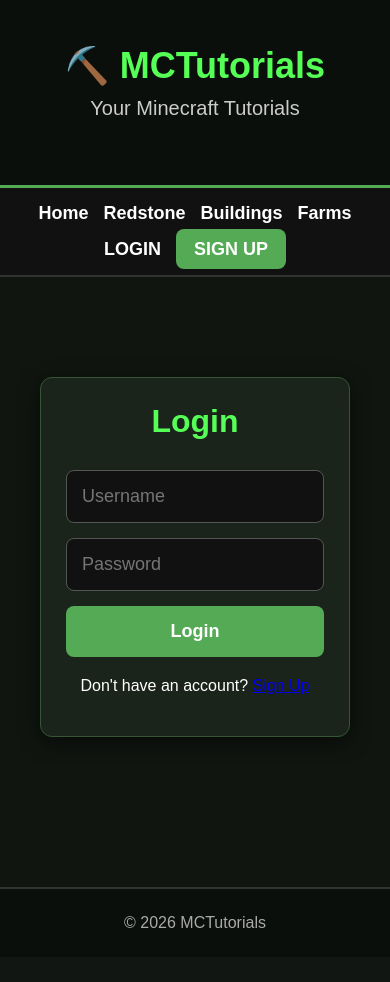
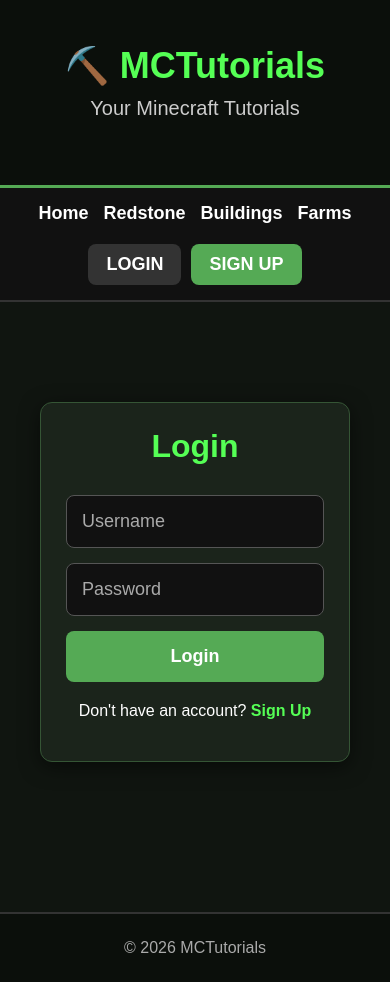
Before and after one commit to monaheiermeier-png/MCTutorials, a Flask app: page /login in a window 390 px wide. Before the commit the page ends 928 px from the top, so only its background shows below. Run offline with Flask 3, Linux system fonts and the light colour scheme.

Commit message:
style.css

```diff
--- a/static/style.css
+++ b/static/style.css
@@ -43,23 +43,39 @@ nav {
     display: flex;
     align-items: center;
     justify-content: center;
+
     position: relative;
+
     padding: 15px 25px;
+
     background-color: #111111;
+
     border-bottom: 2px solid #333333;
+
+    min-height: 60px;
 }
+
+
+/* Mittlere Navigation */
 
 .nav-left {
     display: flex;
     align-items: center;
     justify-content: center;
+
     gap: 25px;
 }
 
+
+/* Normale Navigation-Links */
+
 nav a {
     color: white;
+
     text-decoration: none;
+
     font-size: 18px;
+
     font-weight: bold;
 }
 
@@ -69,27 +85,80 @@ nav a:hover {
 
 
 /* =========================
-   SIGN UP BUTTON
+   LOGIN / SIGN UP / ACCOUNT
    ========================= */
 
-.signup-button {
+.nav-right {
     position: absolute;
+
     right: 25px;
 
-    background-color: #55aa55;
+    display: flex;
+
+    align-items: center;
+
+    gap: 10px;
+}
+
+
+/* Login Button */
+
+.login-button {
+    background-color: #333333;
+
     color: white !important;
 
     padding: 10px 18px;
+
     border-radius: 8px;
 
     font-size: 18px;
+
     font-weight: bold;
+
+    text-decoration: none;
+}
+
+.login-button:hover {
+    background-color: #555555;
+
+    color: white !important;
+}
+
+
+/* Sign Up Button */
+
+.signup-button {
+    background-color: #55aa55;
+
+    color: white !important;
+
+    padding: 10px 18px;
+
+    border-radius: 8px;
+
+    font-size: 18px;
+
+    font-weight: bold;
+
     text-decoration: none;
 }
 
 .signup-button:hover {
     background-color: #55ff55;
+
     color: #111111 !important;
+}
+
+
+/* Username */
+
+.username {
+    color: #55ff55;
+
+    font-size: 18px;
+
+    font-weight: bold;
 }
 
 
@@ -99,21 +168,31 @@ nav a:hover {
 
 main {
     max-width: 1100px;
+
     margin: 0 auto;
+
     padding: 50px 20px;
 }
 
+
 main h2 {
     text-align: center;
+
     font-size: 36px;
+
     color: #55ff55;
+
     margin-bottom: 15px;
 }
 
+
 main > p {
     text-align: center;
+
     font-size: 18px;
+
     color: #cccccc;
+
     margin-bottom: 40px;
 }
 
@@ -124,15 +203,22 @@ main > p {
 
 .tutorials {
     display: flex;
+
     justify-content: center;
+
     gap: 25px;
+
     flex-wrap: wrap;
 }
 
+
 .card {
     background-color: #1b241b;
+
     width: 280px;
+
     padding: 25px;
+
     border-radius: 12px;
 
     text-align: center;
@@ -142,14 +228,19 @@ main > p {
     box-shadow: 0 5px 15px rgba(0, 0, 0, 0.5);
 }
 
+
 .card h3 {
     font-size: 22px;
+
     color: #55ff55;
 }
 
+
 .card p {
     font-size: 16px;
+
     line-height: 1.5;
+
     color: #dddddd;
 }
 
@@ -164,37 +255,45 @@ main > p {
     padding: 12px 20px;
 
     border: none;
+
     border-radius: 8px;
 
     background-color: #55aa55;
+
     color: white;
 
     font-size: 16px;
+
     font-weight: bold;
 
     cursor: pointer;
 }
 
+
 .card button:hover {
     background-color: #55ff55;
+
     color: #111111;
 }
 
 
 /* =========================
-   SIGN UP PAGE
+   SIGN UP / LOGIN PAGE
    ========================= */
 
 .signup-container {
     width: 400px;
+
     max-width: calc(100% - 40px);
 
     margin: 80px auto;
+
     padding: 40px;
 
     background-color: #1b241b;
 
     border: 1px solid #355535;
+
     border-radius: 12px;
 
     text-align: center;
@@ -204,20 +303,28 @@ main > p {
     box-sizing: border-box;
 }
 
+
 .signup-container h1 {
     font-size: 40px;
 
     color: #55ff55;
 
     margin-top: 0;
+
     margin-bottom: 30px;
 }
 
+
 .signup-container form {
     display: flex;
+
     flex-direction: column;
+
     gap: 15px;
 }
+
+
+/* Eingabefelder */
 
 .signup-container input {
     box-sizing: border-box;
@@ -229,35 +336,68 @@ main > p {
     font-size: 18px;
 
     border-radius: 8px;
+
     border: 1px solid #555555;
 
     background-color: #111111;
+
     color: white;
 }
 
+
+.signup-container input::placeholder {
+    color: #aaaaaa;
+}
+
+
 .signup-container input:focus {
     outline: none;
+
     border-color: #55ff55;
 }
+
+
+/* Sign Up / Login Formular-Button */
 
 .signup-container button {
     padding: 15px;
 
     font-size: 18px;
+
     font-weight: bold;
 
     border-radius: 8px;
+
     border: none;
 
     background-color: #55aa55;
+
     color: white;
 
     cursor: pointer;
 }
 
+
 .signup-container button:hover {
     background-color: #55ff55;
+
     color: #111111;
+}
+
+
+/* Link auf Login/Signup-Seiten */
+
+.signup-container a {
+    color: #55ff55;
+
+    text-decoration: none;
+
+    font-weight: bold;
+}
+
+
+.signup-container a:hover {
+    text-decoration: underline;
 }
 
 
@@ -279,6 +419,7 @@ footer {
     border-top: 2px solid #333333;
 }
 
+
 footer p {
     margin: 0;
 }
@@ -288,44 +429,63 @@ footer p {
    MOBILE
    ========================= */
 
-@media (max-width: 600px) {
+@media (max-width: 700px) {
 
     nav {
         flex-wrap: wrap;
+
+        gap: 15px;
+
+        padding: 15px;
+    }
+
+
+    .nav-left {
+        flex-wrap: wrap;
+
         gap: 15px;
     }
 
-    .nav-left {
-        flex-wrap: wrap;
-        gap: 15px;
+
+    .nav-right {
+        position: static;
+
+        width: 100%;
+
+        justify-content: center;
+
+        margin-top: 5px;
     }
 
-    .signup-button {
-        position: static;
-        margin-left: 10px;
-    }
 
     header h1 {
         font-size: 36px;
     }
 
+
     main h2 {
         font-size: 28px;
     }
 
+
     .tutorials {
         flex-direction: column;
+
         align-items: center;
     }
+
 
     .card {
         width: calc(100% - 40px);
     }
 
+
     .signup-container {
         margin: 50px auto;
+
         padding: 25px;
     }
+
 
     .signup-container h1 {
         font-size: 32px;
```
